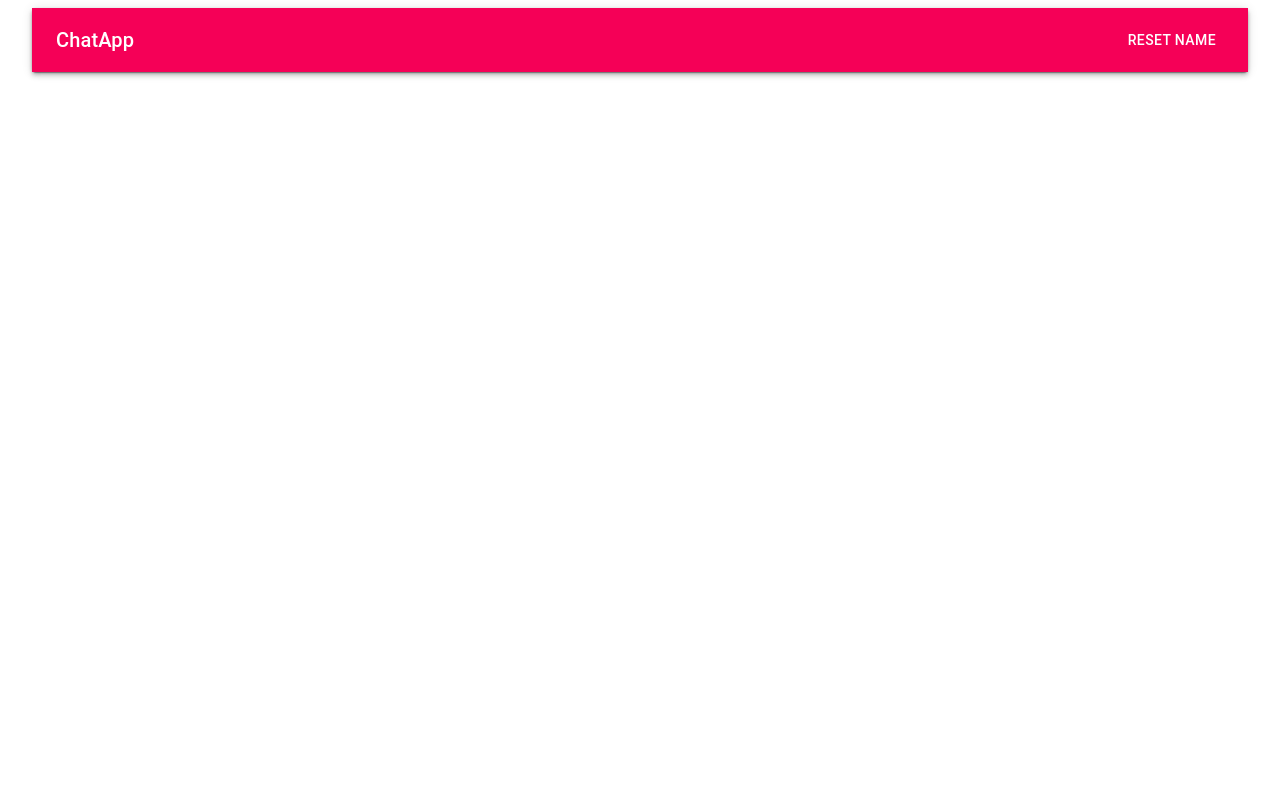
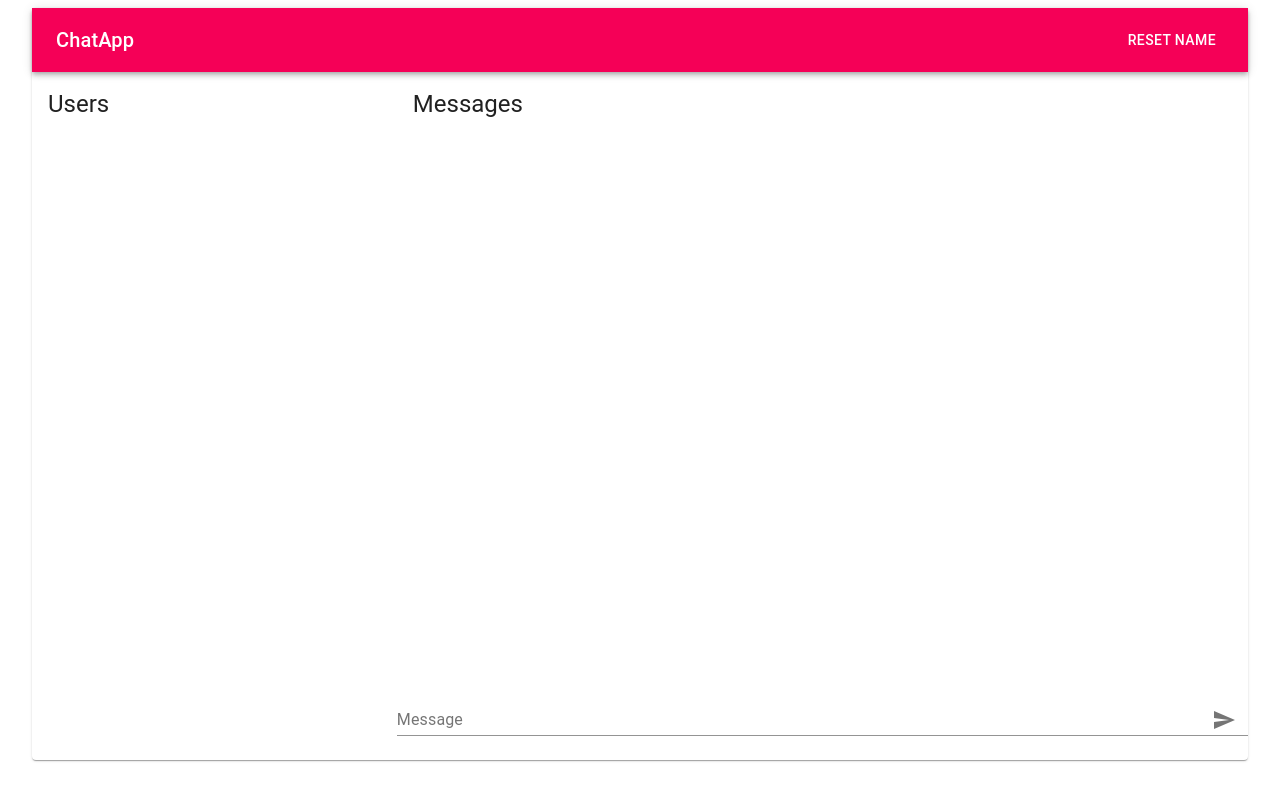
Before and after one commit to Mi-lex/react-express-socketio-chatapp, a React (Create React App) app in the folder client/: page /chatroom/1 in a window 1280 px wide. Built offline with nearby package versions, Linux system fonts and the light colour scheme; sample sign-in values are in the browser's storage.

Commit message:
make chatroom page

```diff
--- a/client/src/App.jsx
+++ b/client/src/App.jsx
@@ -3,6 +3,7 @@ import { BrowserRouter as Router, Route, Switch } from 'react-router-dom'
 import { Container, Paper } from '@material-ui/core'
 import PageHeader from './components/PageHeader'
 import HomeScreen from './pages/HomeScreen'
+import ChatRoom from './pages/ChatRoom'
 
 const App = () => {
 	const [userName, setUserName] = useState(
@@ -18,6 +19,9 @@ const App = () => {
 						<Route path="/" exact>
 							<HomeScreen userName={userName} setUserName={setUserName} />
 						</Route>
+						<Route path="/chatroom/:chatroomId?">
+							<ChatRoom userName={userName} />
+						</Route>
 					</Switch>
 				</Paper>
 			</Container>
--- /dev/null
+++ b/client/src/pages/ChatRoom.jsx
@@ -0,0 +1,55 @@
+import React, { useState } from 'react'
+import PropTypes from 'prop-types'
+import { Redirect, useParams } from 'react-router-dom'
+import { Box, Typography } from '@material-ui/core'
+import { makeStyles } from '@material-ui/core/styles'
+import MessageList from '../components/MessageList'
+import UserList from '../components/UserList'
+import MessageInput from '../components/MessageInput'
+
+const useStyles = makeStyles((theme) => ({
+	text: {
+		padding: theme.spacing(2, 2, 0),
+	},
+}))
+
+const ChatRoom = ({ userName }) => {
+	const [users, setUsers] = useState([])
+	const [messages, setMessages] = useState([])
+	const classes = useStyles()
+	const { chatRoomId } = useParams()
+
+	return (
+		<>
+			{!userName && (
+				<Redirect
+					to={{
+						pathname: '/',
+						state: { chatRoomId },
+					}}
+				/>
+			)}
+			<Box display="flex" justifyContent="space-between" pb={3}>
+				<Box width="25%">
+					<Typography variant="h5" gutterBottom className={classes.text}>
+						Users
+					</Typography>
+					<UserList users={users} />
+				</Box>
+				<Box width="70%">
+					<Typography variant="h5" gutterBottom className={classes.text}>
+						Messages
+					</Typography>
+					<MessageList messages={messages} userName={userName} />
+					<MessageInput />
+				</Box>
+			</Box>
+		</>
+	)
+}
+
+ChatRoom.propTypes = {
+	userName: PropTypes.string.isRequired,
+}
+
+export default ChatRoom
```
